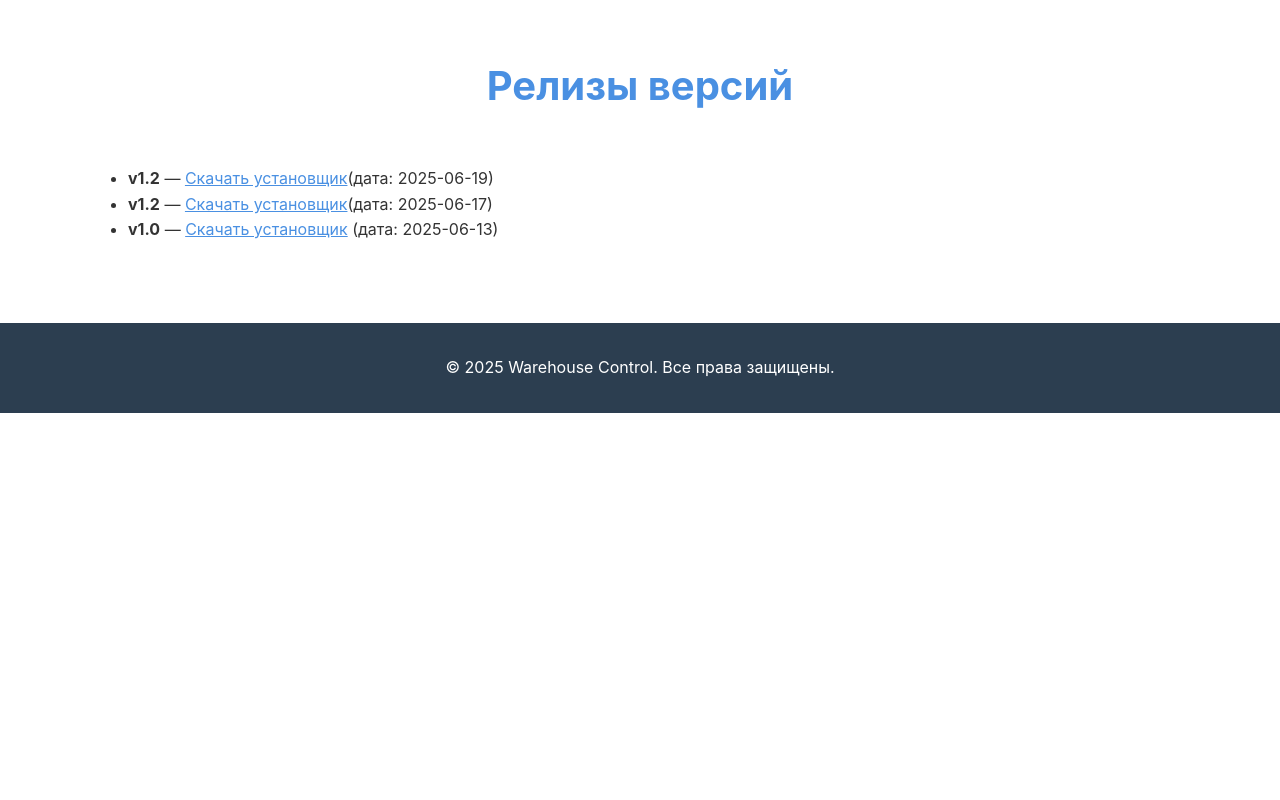
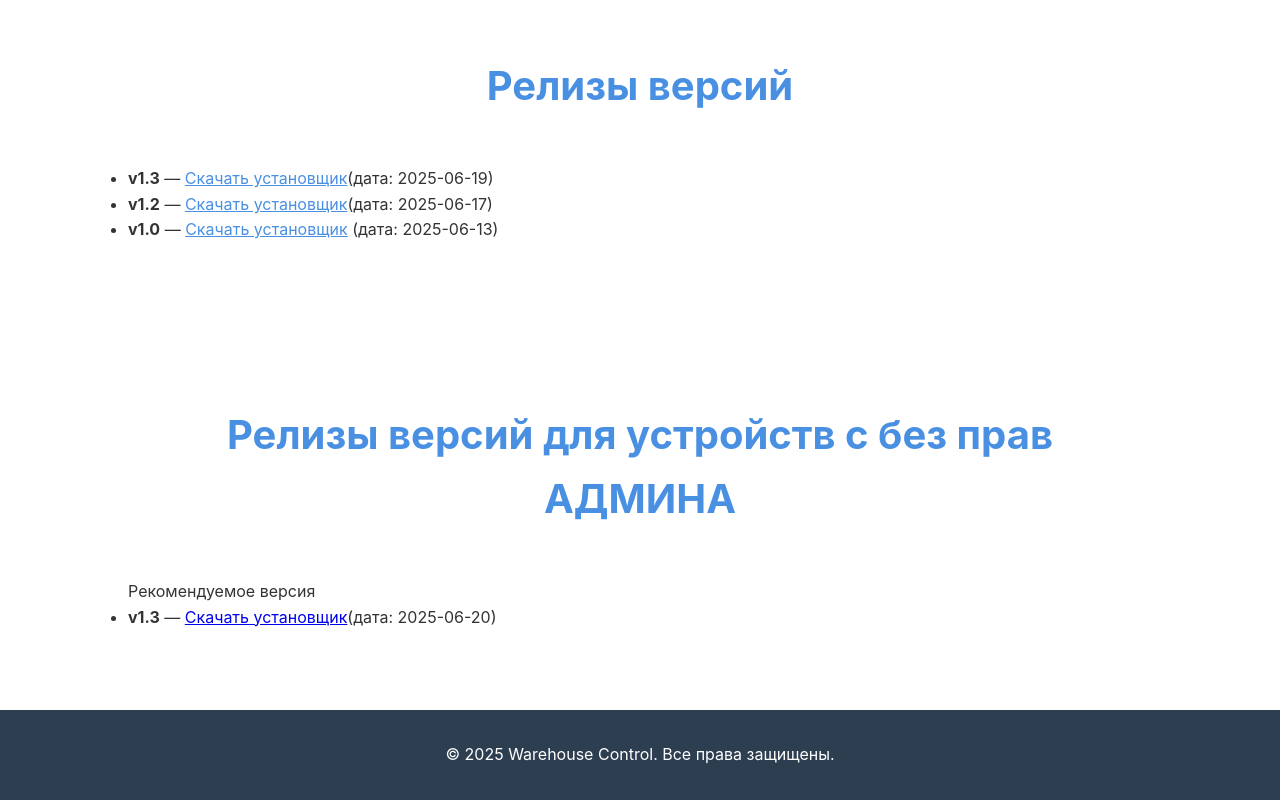
Before and after one commit to asi0700/Warehouse_Control, a plain HTML site: page index.html in a window 1280 px wide. Shown: the part 3087-3887 px from the top of the page. Before the commit the page ends 3500 px from the top, so only its background shows below. Drawn offline with Linux system fonts and the light colour scheme.

Commit message:
Update v1.3.2 index.html

```diff
--- a/index.html
+++ b/index.html
@@ -141,9 +141,17 @@
      <section id="releases" class="releases">
         <h2>Релизы версий</h2>
         <ul>
-            <li><b>v1.2</b> — <a href="WCInstaller_v1.3.exe">Скачать установщик</a>(дата: 2025-06-19)</li>
+            <li><b>v1.3</b> — <a href="WCInstaller_v1.3.exe">Скачать установщик</a>(дата: 2025-06-19)</li>
             <li><b>v1.2</b> — <a href="WCInstaller_v1.2.exe">Скачать установщик</a>(дата: 2025-06-17)</li>
             <li><b>v1.0</b> — <a href="WarehouseControlInstaller.exe">Скачать установщик</a> (дата: 2025-06-13)</li>
+        </ul>
+    </section>
+
+    <section id >
+        <h2>Релизы версий для устройств с без прав АДМИНА</h2>
+        <p>Рекомендуемое версия</p>
+        <ul>
+            <li><b>v1.3</b> — <a href="WCInstaller_v1.3.2.exe">Скачать установщик</a>(дата: 2025-06-20)</li>
         </ul>
     </section>
 
```
